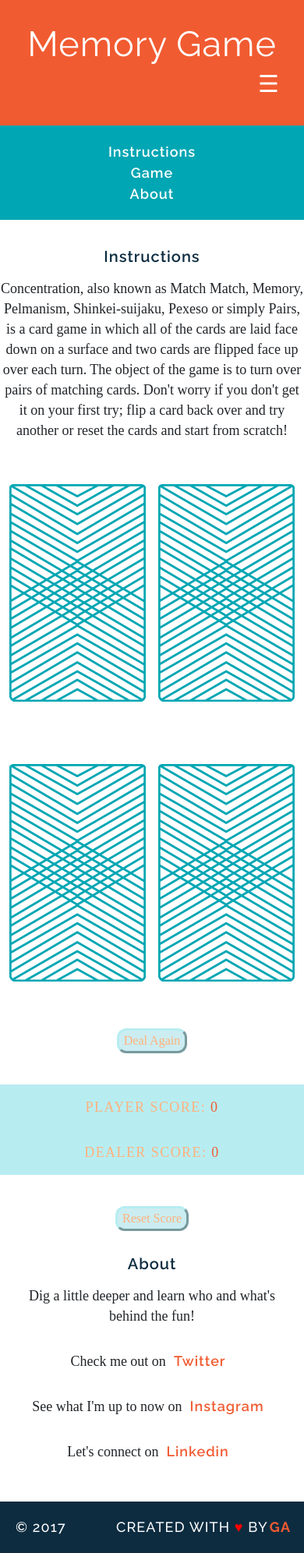
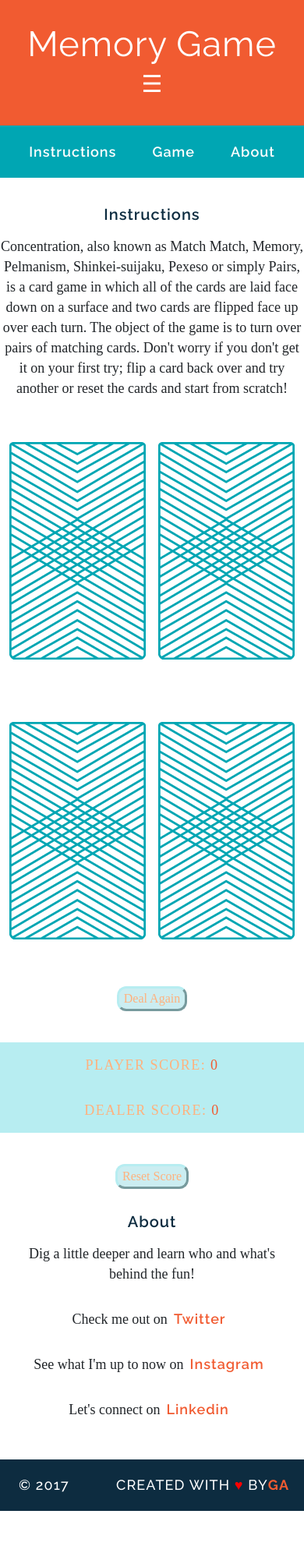
Before and after one commit to Saf3ty1nnumb3rs/wdi-fundamentals-memorygame, a plain HTML site: page index.html in a window 390 px wide. Shown: the whole page at 78% size. After the commit the page ends 1938 px from the top, so only its background shows below. Drawn offline with nearby package versions, Linux system fonts and the light colour scheme; a web font is replaced by a local one.

Commit message:
Updated BootstrapGridFlexbox functionality

```diff
--- a/CSS/style.css
+++ b/CSS/style.css
@@ -1,23 +1,28 @@
 html{
 	box-sizing:border-box
 	}
+
 *,*:before,*:after{
 		box-sizing:inherit
 	}
+
 body {
 	text-align: center;
 	margin: 0;
 }
+
 header {
 	color:  #FFFFFF;
 	background-color: #F15B31;
 	padding:  30px 20px;
 	position:  relative;
 }
+
 main {
 	margin: 35px 0;
 	text-align: center;
 }
+
 h1 {
 	font-family: Raleway, sans-serif;
 	letter-spacing: 1px;
@@ -25,51 +30,44 @@ h1 {
 	font-size: 45px;
 	margin:  0;
 }
-nav {
-	background-color: #00A6B3;
-	padding: 20px 0;
-}
+
 h2 {
 	color: #0D2C40;
 	font-size: 20px;
 	text-align: center;
 }
+
 a {
 	color: #F15B31;
     font-size:  18px;
 	text-decoration: none;
-	margin: auto 10px;
+	margin: auto 8px;
 }
-#game-board {
-	max-width: 850px;
-	margin: auto;
-}
-#game-board > img {
-	cursor: pointer;
 
-}
-#paragraph {
-	max-width: 850px;
-}
 a:hover {
+	color: #FFB17D;
 	border-color: white;
 }
 a:visited {
 	color: #FFB17D;
 	text-decoration: none;
 }
+/* nav section styles */
+.flexNav {
+	display: flex;
+	justify-content: center;
+	background-color: #00A6B3;
+	padding: 20px 0;
+}
 
 nav a {
 	color: #FFFFFF;
 	text-decoration: none;
 	text-align: center;
-	margin: auto 30px;
+	margin: auto 23px;
 
 }
-#memorySidebar a {
-	color: #FFB17D;
-	text-decoration: none;
-}
+
 nav a:hover {
 	text-decoration: none;
 	}
@@ -88,12 +86,14 @@ p {
 	line-height:  26px;
 	font-size:  18px;
 	margin: 1rem auto;
+	max-width: 850px;
 }
 img {
 	margin: 40px 8px;
 }
 
 footer {
+	display: flex;
 	text-transform: uppercase;
 	padding: 0 20px;
 	background-color: #0D2C40;
@@ -112,23 +112,18 @@ footer {
     white-space: normal;
     float: none;
 }
-.bgc {
-	background-color: #FFB17D!important;
-}
+
 .hamburger {
 	color:  #FFFFFF;
 	background-color: transparent;
 	border: none;
 	outline: none;
 	position:  relative;
-	right: 6px;
 	vertical-align: center;
+	font-size: 30px;
 }
 .hamburger:focus {
 	outline: none;
-}
-.large{
-	font-size: 30px!important;
 }
 .left-align {
 	text-align: left;
@@ -194,17 +189,11 @@ footer {
 	display: none!important;
 }
 .right {
-    float: right!important;
-}
-.about {
-	margin-bottom: 10px;
-	overflow: auto;
-}
-.about p {
-	margin: 1rem 2px;
+    float: right;
 }
 
-.fill {
+/* scoreboard styles */
+.scoreboard {
 
 	font-family: Raleway, sans-serif;
 	background: #B7EDF1;
@@ -216,15 +205,22 @@ footer {
 	margin: 20px auto;
 	padding: 0 20px;
 	overflow: auto;
+	white-space: nowrap;
 	letter-spacing: .08em;
 
 }
-.fill span {
+.scoreboard span {
 	color:#F15B31 ;
+}
+/* About section styling in addition to Bootstrap */
+.about {
+	margin-bottom: 10px;
+	overflow: auto;
 }
 .strap {
 	margin-top: 10px;
 }
+/* style for footer fun */
 .heart {
 	color: red;
 }
@@ -236,16 +232,15 @@ footer {
 }
 .copyright {
 	font-family: Raleway, sans-serif;
-	float: left;
-	margin: 20px 0;
+	margin: 20px auto 20px 4px;
 }
+
 .message {
 	font-family: Raleway, sans-serif;
-	float:  right;
-	display: inline;
-	margin: 20px 0;
+	margin: 20px 4px 20px auto;
 	white-space: nowrap;
 }
+
 .clearfix:after {
 	visibility: hidden;
 	display: block;
@@ -254,9 +249,12 @@ clear:  both;
 	height: 0;
 	font-size: 0;
 }
-#zero, #reset {
+/*End styles for footer fun */
+/* separate styles for game buttons */
+.actionBtn {
 	margin: 20px 0;
 	font-family:  "Droid Serif", serif;
+	font-size: 16px;
 	color: #FFB17D;
 	border-width: 3px;
 	border-color: #B7EDF1;
@@ -265,16 +263,42 @@ font-size: 0;
     background-color: #CBEDF1;
     cursor: pointer;
     white-space: nowrap;
-    font-size: 16px;
+    overflow:  auto;
 }
-#scoreboard {
-	overflow: auto;
-	white-space: nowrap;
-}
+/* Remove standard focus CSS from bootstrap*/
 .actionBtn:focus {
 	outline: none;
 }
-@media (min-width: 993px)
-.sidebar {
-    display: block!important;
+/* pointer for cards */
+#game-board > img {
+	cursor: pointer;
 }
+/* Set CSS Grid for header */
+.griddle {
+	height: 100%;
+    display: grid;
+    grid-template-columns: 25px auto 25px;
+
+}
+
+.griddle > div {
+    justify-items: center;
+    align-items: center;
+}
+
+.griddle > div:nth-child(1) {
+  grid-column:2;
+}
+
+.griddle > div:nth-child(2) {
+  grid-column: 3;
+}
+/* set visual for smaller screens - RESEARCH MORE */
+@media only screen and (max-width: 768px) {
+.griddle {
+    display: block;
+}
+.right {
+	float: none;
+}
+}
--- a/index.html
+++ b/index.html
@@ -11,13 +11,16 @@
 </head>
 <body>
 	<header  id="top">
+	<!-- Sidebar - slides from right -->
 	<div id="memorySidebar" class="sidebar card" style="display: none; top: 100px; right: 0px;">
-		<!-- close button !-->
-		<button onclick="javascript:barClose();" class="bar-item button block left-align bgc" type="button" id="fade">Close &times;</button>
+		<!-- Start close button !-->
+		<button onclick="javascript:barClose();" class="bar-item button block left-align bgc" type="button" style="background-color: #FFB17D;">Close &times;</button>
+		<!-- End close button -->
 		<a href="#instructions" class="bar-item button left-align">Instructions</a>
 		<a href="#game-board" class="bar-item button left-align">Game</a>
-		<!-- about drop down !-->
+		<!-- "About" Drop Button !-->
 		<button class="bar-item button drop" type="button" onclick="javascript:accDrop();" style="color: #FFB17D;">About <i id="caret" class="fa fa-caret-down drop"></i></button>
+		<!-- End "About" Drop -->
 		<div id="aboutAcc" class="hide right-align">
 			<a	href="https://twitter.com/baconsamples" title="Twitter" target="_blank" class="bar-item button">Twitter</a>
 			<a href="https://www.instagram.com/saf3ty1nnumb3rs/" title="Instagram" target="_blank" class="bar-item button">Instagram</a>
@@ -25,48 +28,42 @@
 		</div>
 		<a href="#top" class="bar-item button left-align">Back To Top</a>
 	</div>
-	<div class="content-fluid">
-		<div class="row justify-content-end align-self-center">
-			<div class="col-md-4">
+	<!-- Sidebar End/ Primary Header Below -->
+	<div class="griddle">
+		<div>
 			<h1>Memory Game</h1>
 		</div>
-			<div class="col-md-4">
-		<!-- hamburger !-->
-				<button class="large right hamburger" type="button" onclick="javascript:barOpen()">&#9776;</button>
+		<div>
+			<!-- Burger Button -->
+			<button class="right hamburger" type="button" onclick="javascript:barOpen()">&#9776;</button>
 		</div>
 	</div>
-	</div>
-	</header><!-- /header -->
-
-	<nav role="navigation">
-	<div class="content-fluid">
-		<div class="row justify-content-center">
-			<div class="col-md-2">
+	</header>
+	<!-- /header -->
+	<!-- Nav bar -->
+	<nav class="flexNav" role="navigation">
 		<a href="#instructions" title="Instructions">Instructions</a>
-			</div>
-			<div class="col-md-2">
 		<a href="#game-board" title="Game">Game</a>
-			</div>
-			<div class="col-md-2">
 		<a href="#about" title="About">About</a>
-			</div>
-		</div>
-	</div>
 	</nav>
+	<!-- /Nav bar -->
 	<main role="main">
 	<section>
 	<h2 id="instructions">Instructions</h2>
 	<p id="paragraph">Concentration, also known as Match Match, Memory, Pelmanism, Shinkei-suijaku, Pexeso or simply Pairs, is a card game in which all of the cards are laid face down on a surface and two cards are flipped face up over each turn. The object of the game is to turn over pairs of matching cards. Don't worry if you don't get it on your first try; flip a card back over and try another or reset the cards and start from scratch!</p>
 	</section>
+	<!-- game-board & reset -->
 	<div id="game-board" class="board-clearfix">
 	</div>
 	<div>
-		<button id="reset" class="actionBtn" type="button" onclick="javascript:resetGame()">Deal Again</button>
+		<button class="actionBtn" type="button" onclick="javascript:resetGame()">Deal Again</button>
 	</div>
+	<!-- /game-board & /reset -->
 
 
 	<section>
-	<div id="scoreboard" class="content-fluid fill">
+	<!-- SCOREboard using bootstrap -->
+	<div class="content-fluid scoreboard">
 		<div class="row justify-content-center">
 			<div class="col-md-3">
 			<p>Player Score: <span id="player">0</span></p>
@@ -77,10 +74,12 @@
 		</div>
 	</div>
 	<div>
-		<button id="zero" class="actionBtn" type="button" onclick="javascript:resetScore()">Reset Score</button>
+		<button class="actionBtn" type="button" onclick="javascript:resetScore()">Reset Score</button>
 	</div>
+	<!-- /scoreboard & reset score -->
 	</section>
 	<section>
+	<!-- "About" section using bootstrap -->
 	<div class="container-fluid">
 	<h2 id="about" class="strap">About</h2>
 	<p>Dig a little deeper and learn who and what's behind the fun!</p>
@@ -98,6 +97,7 @@
 
 		</div>
 	</div>
+	<!-- /"About" section -->
 	</section>
 	</main>
 	<footer class="clearfix">
--- a/js/main.js
+++ b/js/main.js
@@ -144,7 +144,6 @@ var resetScore = function() {
 	//get elements and replace HTML values
 	document.querySelector("#player").innerHTML = playerScore;
 	document.querySelector("#dealer").innerHTML = dealerScore;
-	//make sure there is no evidence that a few lines of code beat you
 	//console.log(playerScore, dealerScore);
 }
 
```
Lines whose indentation alone changed are shown as unchanged.
